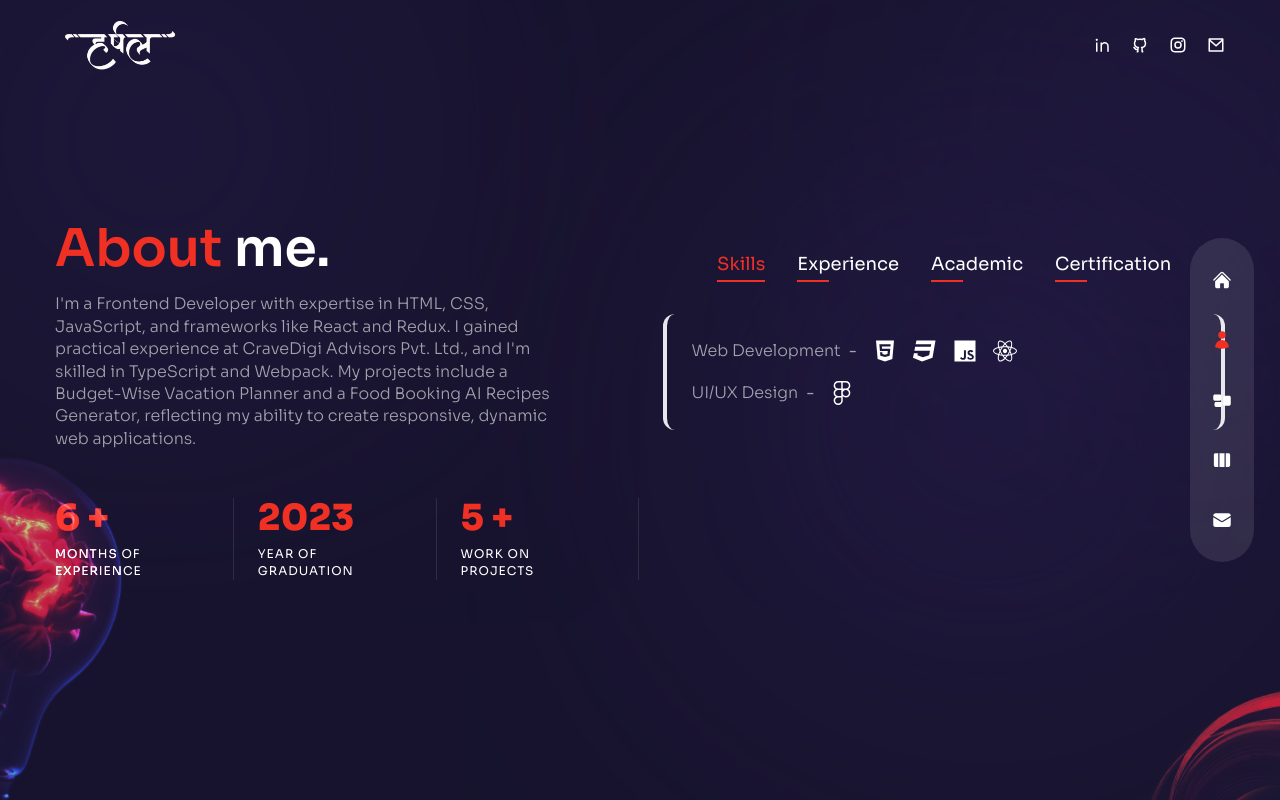
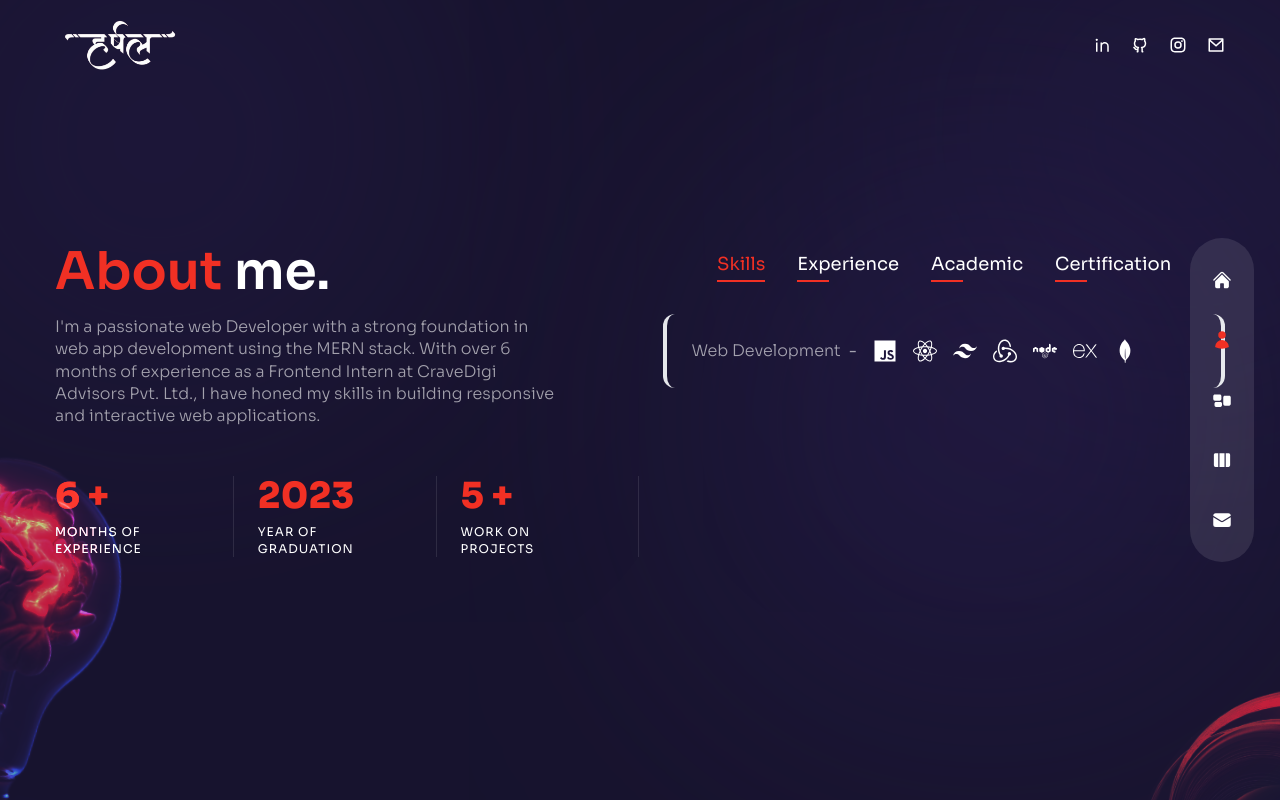
Before and after one commit to harshal0151/Portfolio-Harshal, a Next.js app: page /about in a window 1280 px wide. Built offline with nearby package versions, Linux system fonts and the light colour scheme.

Commit message:
update a cod

```diff
--- a/components/ServiceSlider.js
+++ b/components/ServiceSlider.js
@@ -2,26 +2,26 @@
 
 // data
 const serviceData = [
-  {
-    icon: <RxPencil2 />,
-    title: 'Design',
-    description: 'Figma',
-  },
+  // {
+  //   icon: <RxPencil2 />,
+  //   title: 'Design',
+  //   description: 'Figma',
+  // },
   {
     icon: <RxDesktop />,
     title: 'Frontend',
     description: 'React,  Redux, ',
   },
-  // {
-  //   icon: <RxReader />,
-  //   title: 'Backend',
-  //   description: 'Express, NodeJS',
-  // },
-  // {
-  //   icon: <RxRocket />,
-  //   title: 'Database',
-  //   description: 'MongoDB, SQL',
-  // },
+  {
+    icon: <RxReader />,
+    title: 'Backend',
+    description: 'Express, NodeJS',
+  },
+  {
+    icon: <RxRocket />,
+    title: 'Database',
+    description: 'MongoDB, SQL',
+  },
 ];
 
 // import swiper react components
--- a/components/WorkSlider.js
+++ b/components/WorkSlider.js
@@ -17,17 +17,19 @@ const workSlides = {
           liveLink: "https://tours-system-h.vercel.app/home",
         },
         {
-          title: "Movie App",
-          path: "/movie.png",
-          githubLink: "https://github.com/harshal0151/Movie_ReactApp",
-          liveLink: "https://movie-react-app-livid.vercel.app/",
-        },
-        {
           title: "Home Decor",
           path: "/e-com.png",
           githubLink: "https://github.com/harshal0151/E-commerce-React-",
           liveLink: "https://e-commerce-react-bay.vercel.app/",
         },
+        {
+          title: "LinkedIn Voice Navigator",
+          path: "/Thumbnail_Extensions.png",
+          githubLink: "https://github.com/harshal0151/LinkedIn-Voice-Navigator-and-Quick-Access-to-Saved-Posts-Extension",
+          liveLink: "https://www.linkedin.com/posts/harshal-patil-187a87245_javascript-webdevelopment-frontenddevelopment-activity-7196932421496254466-TNUi?utm_source=share&utm_medium=member_desktop",
+        },
+
+
 
 
 
@@ -35,6 +37,12 @@ const workSlides = {
     },
     {
       images: [
+         {
+          title: "Movie App",
+          path: "/movie.png",
+          githubLink: "https://github.com/harshal0151/Movie_ReactApp",
+          liveLink: "https://movie-react-app-livid.vercel.app/",
+        },
 
         {
           title: "Portfolio-App",
@@ -42,18 +50,7 @@ const workSlides = {
           githubLink: "https://github.com/harshal0151/Portfolio-Harshal",
           liveLink: "https://portfolio-harshal.vercel.app/",
         },
-        {
-          title: "EpicGame",
-          path: "/Home.png",
-          githubLink: "https://github.com/harshal0151/Epic_Games-Clone",
-          liveLink: "https://epic-games-clone-one.vercel.app/",
-        },
-        {
-          title: "nike-UI",
-          path: "/nike.png",
-          githubLink: "https://github.com/harshal0151/nike-Landing_page",
-          liveLink: "https://nike-shoes-landingpage.netlify.app/",
-        },
+
         {
           title: "Hershey-UI",
           path: "/Hershey1.png",
@@ -61,11 +58,24 @@ const workSlides = {
           liveLink: "https://sudhanshusudan33.github.io/Hershey-UI/",
         },
 
+        {
+          title: "nike-UI",
+          path: "/nike.png",
+          githubLink: "https://github.com/harshal0151/nike-Landing_page",
+          liveLink: "https://nike-shoes-landingpage.netlify.app/",
+        },
+
 
       ],
     },
     {
       images: [
+        {
+          title: "EpicGame",
+          path: "/Home.png",
+          githubLink: "https://github.com/harshal0151/Epic_Games-Clone",
+          liveLink: "https://epic-games-clone-one.vercel.app/",
+        },
 
         {
           title: "Gym-UI",
--- a/pages/about/index.js
+++ b/pages/about/index.js
@@ -2,20 +2,20 @@ import React, { useState } from "react";
 
 // icons
 import {
-  FaHtml5,
-  FaCss3,
+
   FaJs,
   FaReact,
-  FaWordpress,
-  FaFigma,
+  FaNode
 } from "react-icons/fa";
 
 import {
-  SiNextdotjs,
-  SiFramer,
-  SiAdobexd,
-  SiAdobephotoshop,
+  SiExpress,
+  SiMongodb,
+  SiTailwindcss,
+  SiRedux
 } from "react-icons/si";
+
+
 
 //  data
 const aboutData = [
@@ -25,17 +25,16 @@ const aboutData = [
       {
         title: "Web Development",
         icons: [
-          <FaHtml5 key="html" />,
-          <FaCss3 key="css" />,
           <FaJs key="js" />,
           <FaReact key="react" />,
-          // <SiNextdotjs key="nextjs" />,
+          <SiTailwindcss key="tailwindcss" />,
+          <SiRedux key="redux" />,
+          <FaNode key="node" />,
+          <SiExpress key="express" />,
+          <SiMongodb key="mongodb" />,
         ],
       },
-      {
-        title: "UI/UX Design",
-        icons: [<FaFigma key="figma" />],
-      },
+
     ],
   },
 
@@ -107,12 +106,11 @@ const About = () => {
             exit="hidden"
             className="max-w-[500px] mx-auto xl:mx-0 mb-5 xl:mb-12 px-0.8 xl:px-0"
           >
-            I&apos;m a Frontend Developer with expertise in HTML, CSS,
-            JavaScript, and frameworks like React and Redux. I gained practical
-            experience at CraveDigi Advisors Pvt. Ltd., and I&apos;m skilled in
-            TypeScript and Webpack. My projects include a Budget-Wise Vacation
-            Planner and a Food Booking AI Recipes Generator, reflecting my
-            ability to create responsive, dynamic web applications.
+            I'm a passionate web Developer with
+            a strong foundation in web app development using the MERN stack.
+            With over 6 months of experience as a Frontend Intern at CraveDigi
+            Advisors Pvt. Ltd., I have honed my skills in building responsive
+            and interactive web applications.
           </motion.p>
 
           {/* counter  */}
--- a/pages/index.js
+++ b/pages/index.js
@@ -25,7 +25,7 @@ const Home = () => {
             exit='hidden'
             className="h1 mt-[4rem]">
             Hello I&apos;m, Harshal Patil <br />
-            <span className="text-accent">web Developer</span>
+            <span className="text-accent">Web Developer</span>
           </motion.h1>
           <motion.p
             variants={fadeIn('down', 0.3)}
@@ -33,7 +33,7 @@ const Home = () => {
             animate="show"
             exit='hidden'
             className="max-w-sm xl:max-w-xl mx-auto xl:mx-0 mb-5 xl:mb-16">
-            Graduate of computer science with experience working across the Frontend Developer. Looking for a role where I can grow and learn from experienced team members while drawing on project experience I have already successfully executed
+            Graduate of computer science with experience working across the Web Developer. Looking for a role where I can grow and learn from experienced team members while drawing on project experience I have already successfully executed
           </motion.p>
 
           <div className="flex justify-center xl:hidden relative">
--- a/pages/services/index.js
+++ b/pages/services/index.js
@@ -22,13 +22,13 @@ const Services = () => {
             initial="hidden"
             animate="show"
             exit= "hidden"
-           className='h2 md:mt-0 mt-[4rem]'>What Do I  <span className='text-accent'>Help.</span></motion.h2>
+           className='h2 md:mt-0 mt-[4rem]'>Technical   <span className='text-accent'>skills.</span></motion.h2>
           <motion.p
            variants={fadeIn('up', 0.4)}
            initial="hidden"
            animate="show"
            exit= "hidden"
-          className='mb-4 max-w-[400px] mx-auto lg:mx-0 leading-7'>Ability to develop   Frontend App  work with HTML5, CSS3,Tailwind Css, Javasript with ReactJS library.</motion.p>
+          className='mb-4 max-w-[400px] mx-auto lg:mx-0 leading-7'>Ability to develop Web App work with HTML5, CSS3,Tailwind Css, Javasript with ReactJS library. And for a backend Node , Express.js  , MondoDB </motion.p>
         </div>
 
         <motion.div
--- a/pages/testimonials/index.js
+++ /dev/null
@@ -1,5 +0,0 @@
-const Testimonials = () => {
-  return <div>Testimonials</div>;
-};
-
-export default Testimonials;
--- a/pages/work/index.js
+++ b/pages/work/index.js
@@ -1,60 +1,60 @@
-
-
 //components
-import WorkSlider from '../../components/WorkSlider'
-import Buld from '../../components/Bulb'
-import Circles from '../../components/Circles'
-
-
+import WorkSlider from "../../components/WorkSlider";
+import Buld from "../../components/Bulb";
+import Circles from "../../components/Circles";
 
 //famer motion
-import {motion} from 'framer-motion';
-import {fadeIn} from '../../variants';
-
+import { motion } from "framer-motion";
+import { fadeIn } from "../../variants";
 
 const Work = () => {
-  return <div  className='h-full bg-primary/30 py-36 flex items-center '>
-    <Circles/>
-    <div className='container mx-auto '>
-    <div className='flex flex-col xl:flex-row gap-x-8'>
+  return (
+    <div className="h-full bg-primary/30 py-36 flex items-center ">
+      <Circles />
+      <div className="container mx-auto ">
+        <div className="flex flex-col xl:flex-row gap-x-8">
           {/* text  */}
-        <div className='text-center flex xl:w-[30vw] flex-col lg:text-left mb-4 xl:mb-0'>
+          <div className="text-center flex xl:w-[30vw] flex-col lg:text-left mb-4 xl:mb-0">
             <motion.h2
-           variants={fadeIn('up', 0.2)}
+              variants={fadeIn("up", 0.2)}
               initial="hidden"
               animate="show"
-            exit= "hidden"
-           className='h2 mt-12 xl:mt-12'>My <span className='text-accent'>Projects.</span></motion.h2>
+              exit="hidden"
+              className="h2 mt-12 xl:mt-12"
+            >
+              My <span className="text-accent">Projects.</span>
+            </motion.h2>
             <motion.p
-           variants={fadeIn('up', 0.4)}
+              variants={fadeIn("up", 0.4)}
               initial="hidden"
               animate="show"
-           exit= "hidden"
-          className='mb-4 max-w-[400px] mx-auto lg:mx-0 leading-7'>Ability to develop   Frontend App  work with HTML5, CSS3,Tailwind Css, Javasript with ReactJS library.</motion.p>
-          <div className='xl:mt-8 flex justify-center sm:justify-start w-full'>
+              exit="hidden"
+              className="mb-4 max-w-[400px] mx-auto lg:mx-0 leading-7"
+            >
+              I have developed a web application using the MERN stack, focusing
+              on efficient data handling and responsive UI. Additionally, I
+              created a custom Chrome extension to enhance browser functionality
+              and user experience.
+            </motion.p>
+            <div className="xl:mt-8 flex justify-center sm:justify-start w-full"></div>
+          </div>
 
-
-
+          <motion.div
+            variants={fadeIn("down", 0.6)}
+            initial="hidden"
+            animate="show"
+            exit="hidden"
+            className=" w-full xl:max-w-[65%]"
+          >
+            {/* slider  */}
+            <WorkSlider />
+          </motion.div>
         </div>
       </div>
 
-        <motion.div
-         variants={fadeIn('down', 0.6)}
-         initial="hidden"
-         animate="show"
-         exit= "hidden"
-        className=' w-full xl:max-w-[65%]'>
-         {/* slider  */}
-       <WorkSlider/>
-        </motion.div>
-
+      <Buld />
     </div>
-    </div>
-
-
-    <Buld/>
-  </div>;
-
+  );
 };
 
 export default Work;
```
Also changed, not shown: public/Thumbnail_Extensions.png (added), 1 other file (tests, documents, lock files or other folders). Lines whose indentation alone changed are shown as unchanged.
